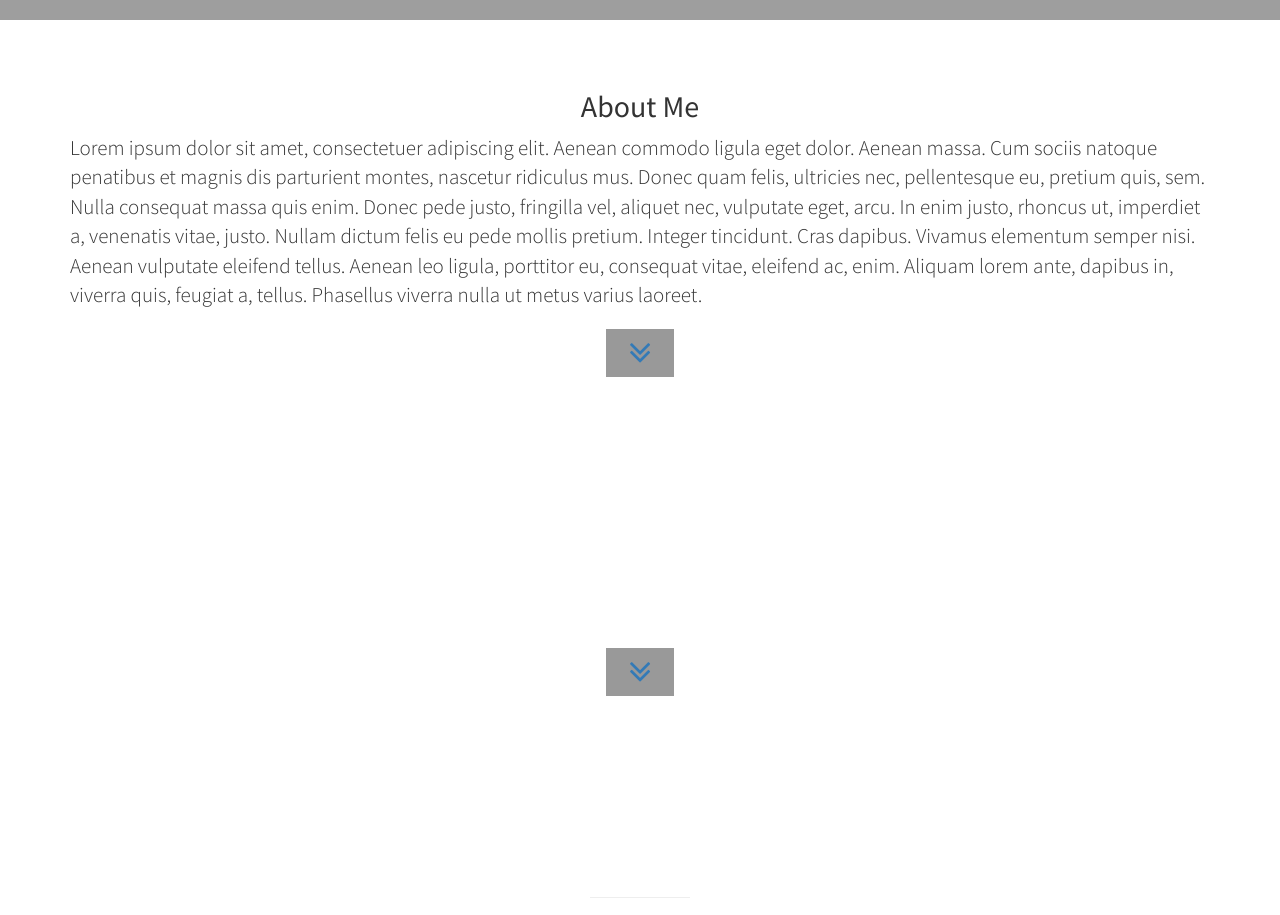
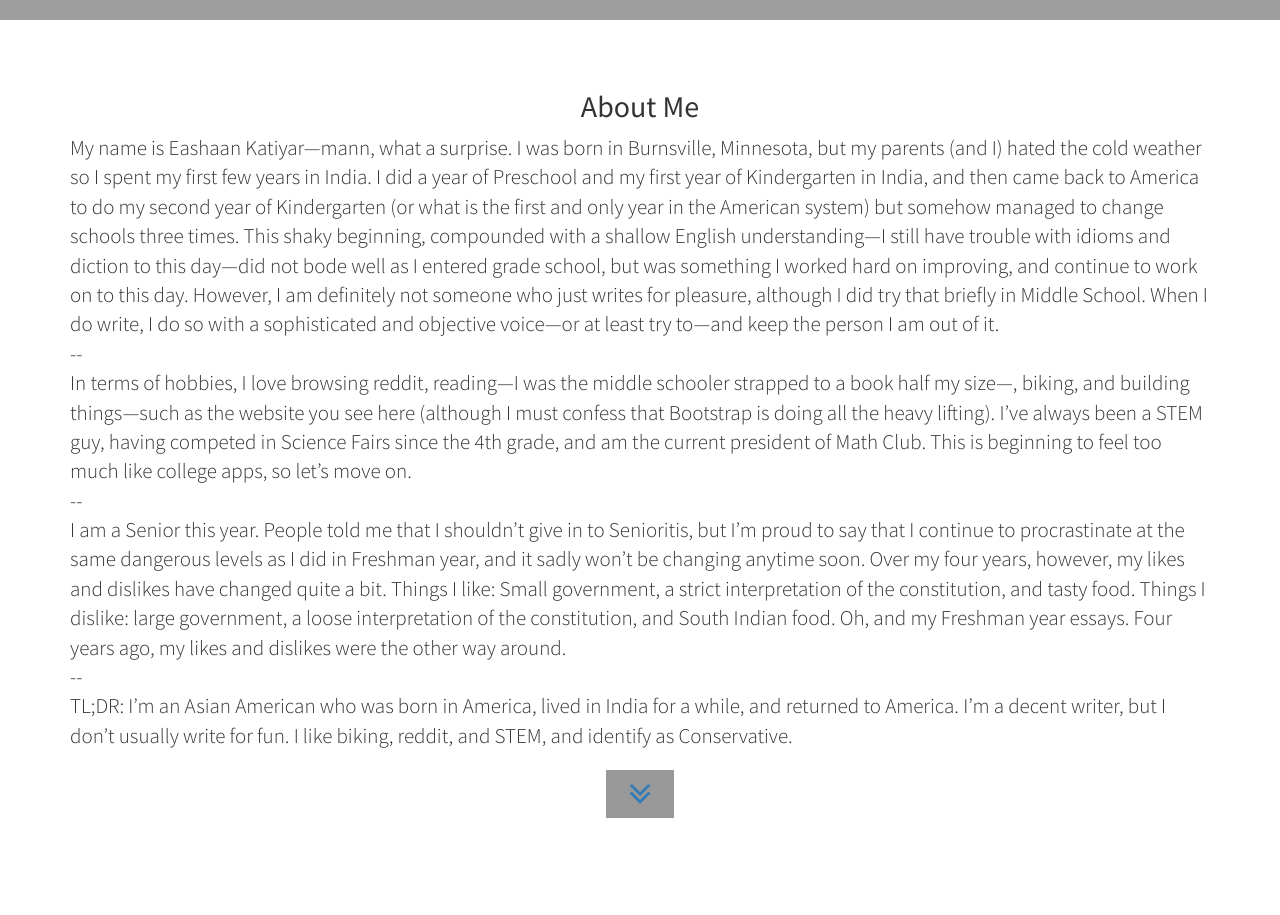
Before and after one commit to eashman123/vistaportfolio, a website: page index.html in a window 1280 px wide. Shown: the part 780-1695 px from the top of the page. Drawn offline with Linux system fonts and the light colour scheme; grey boxes are pictures that could not be loaded.

Commit message:
Added About Me

```diff
--- a/index.html
+++ b/index.html
@@ -61,17 +61,36 @@
                 <div class="row">
                     <div class="col-lg-12 text-center">
                         <h2>About Me</h2>
-                        <p class="lead text-left">Lorem ipsum dolor sit amet, consectetuer adipiscing elit. Aenean commodo
-                            ligula eget dolor. Aenean massa. Cum sociis natoque penatibus et magnis
-                            dis parturient montes, nascetur ridiculus mus. Donec quam felis, ultricies
-                            nec, pellentesque eu, pretium quis, sem. Nulla consequat massa quis enim.
-                            Donec pede justo, fringilla vel, aliquet nec, vulputate eget, arcu. In
-                            enim justo, rhoncus ut, imperdiet a, venenatis vitae, justo. Nullam dictum
-                            felis eu pede mollis pretium. Integer tincidunt. Cras dapibus. Vivamus
-                            elementum semper nisi. Aenean vulputate eleifend tellus. Aenean leo ligula,
-                            porttitor eu, consequat vitae, eleifend ac, enim. Aliquam lorem ante, dapibus
-                            in, viverra quis, feugiat a, tellus. Phasellus viverra nulla ut metus varius
-                            laoreet.</p>
+                        <p class="lead text-left" contenteditable="true">My name is Eashaan Katiyar—mann, what a surprise. I was born in Burnsville,
+                            Minnesota, but my parents (and I) hated the cold weather so I spent my
+                            first few years in India. I did a year of Preschool and my first year of
+                            Kindergarten in India, and then came back to America to do my second year
+                            of Kindergarten (or what is the first and only year in the American system)
+                            but somehow managed to change schools three times. This shaky beginning,
+                            compounded with a shallow English understanding—I still have trouble with
+                            idioms and diction to this day—did not bode well as I entered grade school,
+                            but was something I worked hard on improving, and continue to work on to
+                            this day. However, I am definitely not someone who just writes for pleasure,
+                            although I did try that briefly in Middle School. When I do write, I do
+                            so with a sophisticated and objective voice—or at least try to—and keep
+                            the person I am out of it.&nbsp;<br>--<br>In terms of hobbies, I&nbsp;love browsing reddit,
+                            reading—I was the middle schooler strapped to a book half my size—, biking,
+                            and building things—such as the website you see here (although I must confess
+                            that Bootstrap is doing all the heavy lifting). I’ve always been a STEM
+                            guy, having competed in Science Fairs since the 4th grade, and am the current
+                            president of Math Club. This is beginning to feel too much like college
+                            apps, so let’s move on.&nbsp;<br>--<br>I am a Senior this year. People told me that I
+                            shouldn’t give in to Senioritis, but I’m proud to say that I continue to
+                            procrastinate at the same dangerous levels as I did in Freshman year, and
+                            it sadly won’t be changing anytime soon. Over my four years, however, my
+                            likes and dislikes have changed quite a bit. Things I like: Small government,
+                            a strict interpretation of the constitution, and tasty food. Things I dislike:
+                            large government, a loose interpretation of the constitution, and South
+                            Indian food. Oh, and my Freshman year essays. Four years ago, my likes
+                            and dislikes were the other way around.&nbsp;<br>--<br>TL;DR: I’m an Asian American who
+                            was born in America, lived in India for a while, and returned to America.
+                            I’m a decent writer, but I don’t usually write for fun. I like biking,
+                            reddit, and STEM, and identify as Conservative.</p>
                     </div>
                 </div>
                 <div class="cole-md-12">
@@ -108,16 +127,22 @@
                         <div class="row">
                             <div class="col-md-6">
                                 <div class="portfolio-item">
-                                <a href="ps1.html">
+                                    <a href="ps1.html">
+
                                     <img class="img-portfolio img-responsive" src="img/p1.jpg">
+
                                 </a>
-							    </div>
+                                </div>
                             </div>
                             <div class="col-md-6">
                                 <div class="portfolio-item">
                                     <a href="ps2.html">
 
+
+
                                     <img class="img-portfolio img-responsive" src="img/p2.jpg">
+
+
 
                                 </a>
                                 </div>
@@ -126,7 +151,11 @@
                                 <div class="portfolio-item">
                                     <a href="ps3.html">
 
+
+
                                     <img class="img-portfolio img-responsive" src="img/p3.jpg">
+
+
 
                                 </a>
                                 </div>
@@ -135,7 +164,11 @@
                                 <div class="portfolio-item">
                                     <a href="ps4.html">
 
+
+
                                     <img class="img-portfolio img-responsive" src="img/p4.jpg">
+
+
 
                                 </a>
                                 </div>
@@ -144,7 +177,11 @@
                                 <div class="portfolio-item">
                                     <a href="ps5.html">
 
+
+
                                     <img class="img-portfolio img-responsive" src="img/p5.jpg">
+
+
 
                                 </a>
                                 </div>
@@ -153,7 +190,11 @@
                                 <div class="portfolio-item">
                                     <a href="ps6.html">
 
+
+
                                     <img class="img-portfolio img-responsive" src="img/p6.jpg">
+
+
 
                                 </a>
                                 </div>
@@ -162,7 +203,11 @@
                                 <div class="portfolio-item">
                                     <a href="ps7.html">
 
+
+
                                     <img class="img-portfolio img-responsive" src="img/p7.jpg">
+
+
 
                                 </a>
                                 </div>
@@ -171,7 +216,11 @@
                                 <div class="portfolio-item">
                                     <a href="ps8.html">
 
+
+
                                     <img class="img-portfolio img-responsive" src="img/p8.jpg">
+
+
 
                                 </a>
                                 </div>
```
